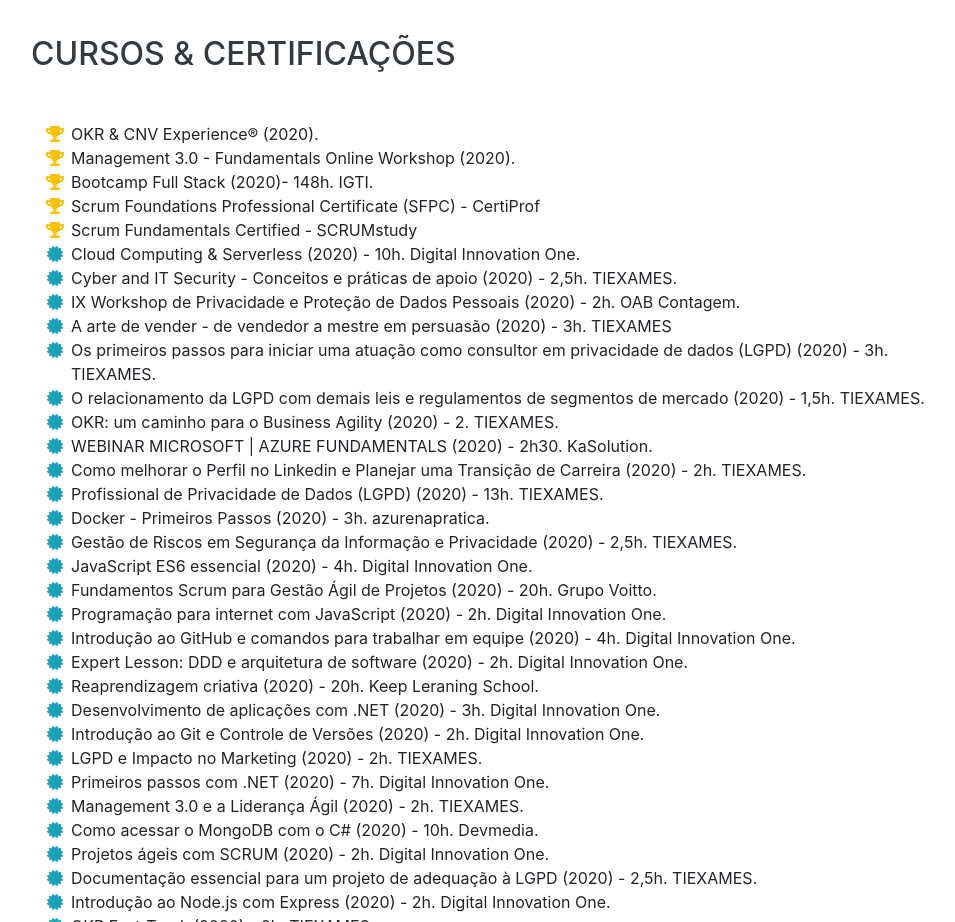
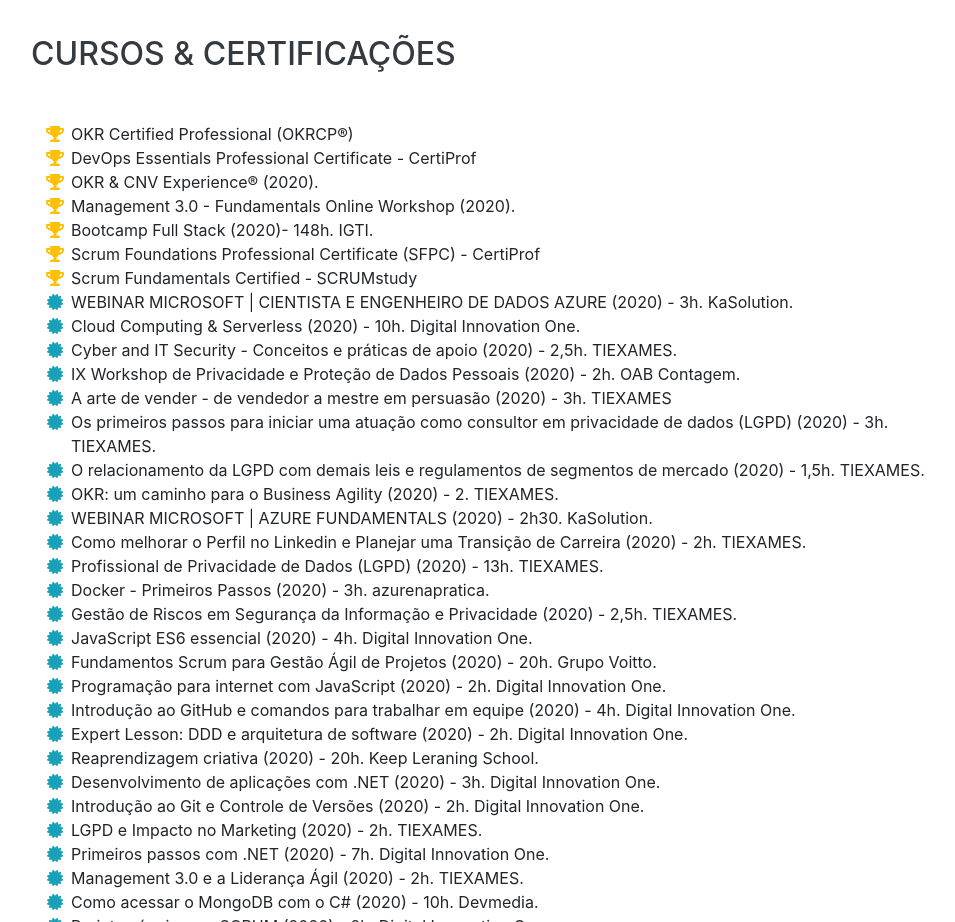
Before and after one commit to jpaalmeida/jpaalmeida.github.io, a website with bundled scripts: page index.html in a window 1280 px wide. Shown: the part 3400-4322 px from the top of the page, without its empty margins (289-1244 px from the left). Built offline with nearby package versions, Linux system fonts and the light colour scheme; a web font is replaced by a local one.

Commit message:
eight commit

```diff
--- a/index.html
+++ b/index.html
@@ -237,6 +237,16 @@
 
           <li>
             <i class="fa-li fa fa-trophy text-warning"></i>
+            OKR Certified Professional (OKRCP®)
+          </li>
+
+          <li>
+            <i class="fa-li fa fa-trophy text-warning"></i>
+            DevOps Essentials Professional Certificate - CertiProf
+          </li>
+
+          <li>
+            <i class="fa-li fa fa-trophy text-warning"></i>
             OKR & CNV Experience® (2020).
           </li>
 
@@ -258,6 +268,11 @@
           <li>
             <i class="fa-li fa fa-trophy text-warning"></i>
             Scrum Fundamentals Certified - SCRUMstudy
+          </li>
+
+          <li>
+            <i class="fa-li fa fa-certificate text-info"></i>
+            WEBINAR MICROSOFT | CIENTISTA E ENGENHEIRO DE DADOS AZURE (2020) - 3h. KaSolution.
           </li>
 
           <li>
```
